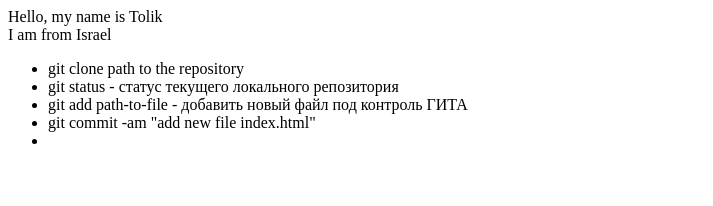
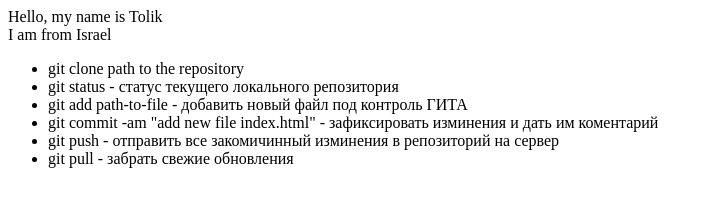
Before and after one commit to Kulikov1988/Git-lesson, a plain HTML site: page index.html in a window 1280 px wide. Shown: the whole page, without its empty margins (0-713 px from the left). Drawn offline with Linux system fonts and the light colour scheme.

Commit message:
changes in index.html file

```diff
--- a/index.html
+++ b/index.html
@@ -7,7 +7,8 @@
     <li>git clone path to the repository</li>
     <li>git status - статус текущего локального репозитория</li>
     <li>git add path-to-file - добавить новый файл под контроль ГИТА</li>
-    <li>git commit -am "add new file index.html"</li>
-    <li></li>
+    <li>git commit -am "add new file index.html" - зафиксировать изминения и дать им коментарий</li>
+    <li>git push - отправить все закомичинный изминения в репозиторий на сервер</li>
+    <li>git pull - забрать свежие обновления</li>
   </ul>
 </div>
```
